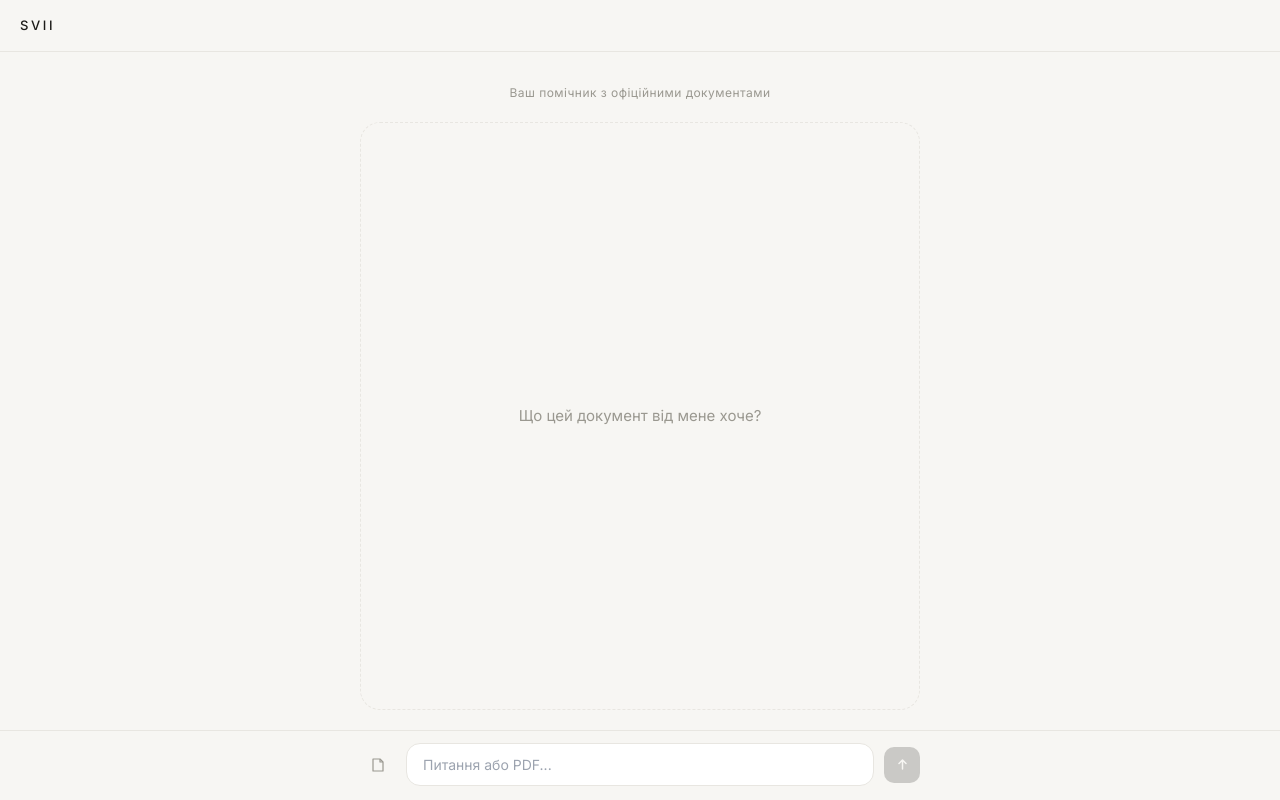
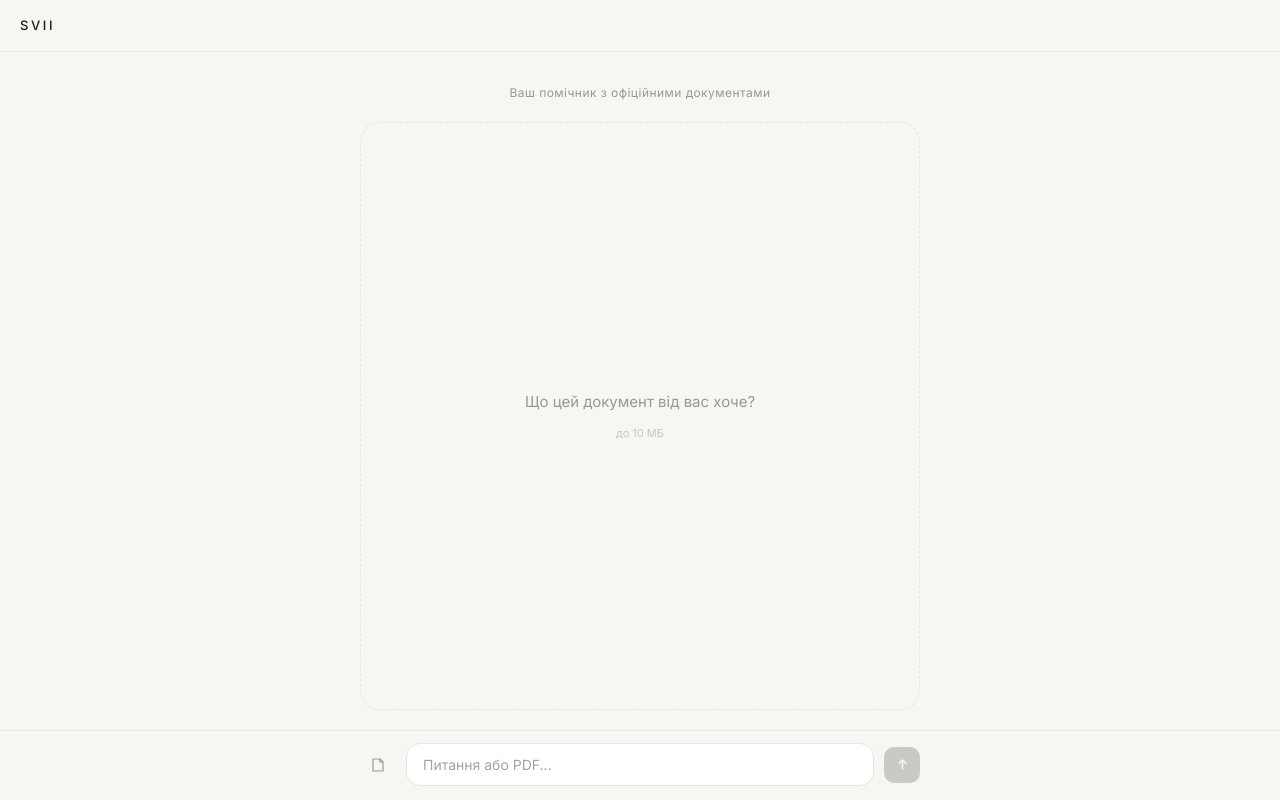
Before and after one commit to beeeekind/bureaucrat-helper, a Next.js app: page / in a window 1280 px wide. Built offline with nearby package versions, Linux system fonts and the light colour scheme.

Commit message:
fix: update upload zone copy and add 10MB hint

```diff
--- a/app/page.tsx
+++ b/app/page.tsx
@@ -174,11 +174,11 @@ function Welcome({ onFile, onDrop }: { onFile: () => void; onDrop: (file: File)
           minHeight: '200px',
         }}
       >
+        <div style={{ display: 'flex', flexDirection: 'column', alignItems: 'center', gap: '12px', padding: '0 24px' }}>
           <p style={{
             fontSize: '15px',
             color: hovered || dragging ? 'var(--ink-2)' : 'var(--muted)',
             textAlign: 'center',
-          padding: '0 24px',
             margin: 0,
             transition: 'color 0.2s',
             lineHeight: '1.5',
@@ -187,9 +187,20 @@ function Welcome({ onFile, onDrop }: { onFile: () => void; onDrop: (file: File)
             {dragging
               ? 'Відпустіть - розберемося'
               : hovered
-            ? 'Завантажте PDF або перетягніть сюди'
-            : 'Що цей документ від мене хоче?'}
+              ? 'Натисніть або перетягніть PDF'
+              : 'Що цей документ від вас хоче?'}
           </p>
+          <p style={{
+            fontSize: '11px',
+            color: 'var(--faint)',
+            margin: 0,
+            userSelect: 'none',
+            transition: 'opacity 0.2s',
+            opacity: dragging ? 0 : 1,
+          }}>
+            до 10 МБ
+          </p>
+        </div>
       </div>
     </div>
   )
```
Lines whose indentation alone changed are shown as unchanged.
